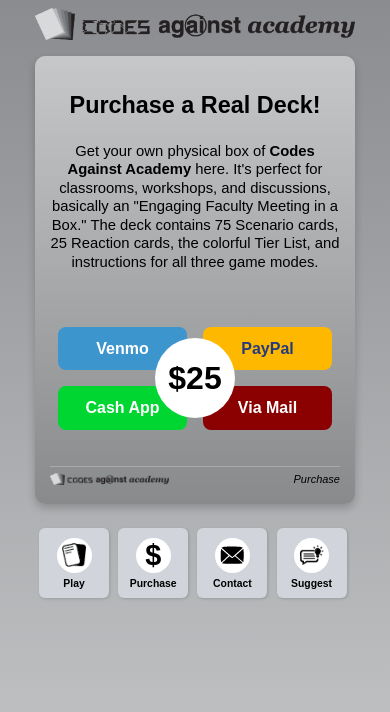
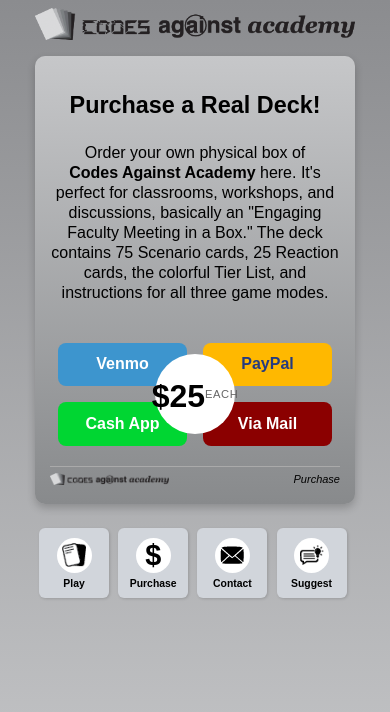
Before and after one commit to rootlake/codesagainstacademy, a SvelteKit app: page /purchase in a window 390 px wide. Shown: the top 712 px of the page. Built offline with nearby package versions, Linux system fonts and the light colour scheme.

Commit message:
feat: add 'EACH' label under price

```diff
--- a/src/routes/purchase/+page.svelte
+++ b/src/routes/purchase/+page.svelte
@@ -7,7 +7,7 @@
     <div class="content-inner">
         <h1>Purchase a Real Deck!</h1>
         <p class="description">
-            Get your own physical box of <strong>Codes Against Academy</strong>
+            Order your own physical box of <br><strong>Codes Against Academy</strong>
             here. It's perfect for classrooms, workshops, and discussions, basically an "Engaging Faculty Meeting in a Box."
             The deck contains 75 Scenario cards, 25 Reaction cards, the colorful Tier List, and instructions for all three game modes.
         </p>
@@ -19,6 +19,7 @@
                 <a href="https://paypal.me/JoshuaLake/25" target="_blank" rel="noopener noreferrer" class="payment-button paypal">PayPal</a>
                 <div class="price-circle">
                     <span class="price">$25</span>
+                    <span class="each">EACH</span>
                 </div>
                 <a href="https://cash.app/$rootlake" target="_blank" rel="noopener noreferrer" class="payment-button cashapp">Cash App</a>
                 <a href="mailto:jlake@pomfret.org?subject=Codes%20Deck%20Order&body=I'm%20sending%20a%20check%20for%20%2425%20(per%20deck)%20to%20you%20at%3A%0A%0AJosh%20Lake%0APomfret%20School%0A398%20Pomfret%20Street%0APomfret%20CT%2006258%0A%0APlease%20send%20my%20deck%20to%3A%0A%5BYour%20Name%20and%20Shipping%20Address%20Here%5D" class="payment-button mail">Via Mail</a>
@@ -66,7 +67,7 @@
         text-align: center; /* Ensure centered */
     }
     .description {
-        font-size: clamp(14px, 3.8cqw, 16px); /* Reduced from 18px */
+        font-size: clamp(16px, 3.8cqw, 16px); /* Reduced from 18px */
         margin-bottom: 0;
         line-height: 1.25;
         text-align: center;
@@ -109,6 +110,15 @@
         font-size: 2rem;
         font-weight: bold;
         color: black;
+        line-height: 1;
+        margin-bottom: -0.2rem;
+    }
+
+    .each {
+        font-size: 0.7rem;
+        color: #666;
+        text-transform: uppercase;
+        letter-spacing: 0.05em;
     }
 
     .payment-button {
```
